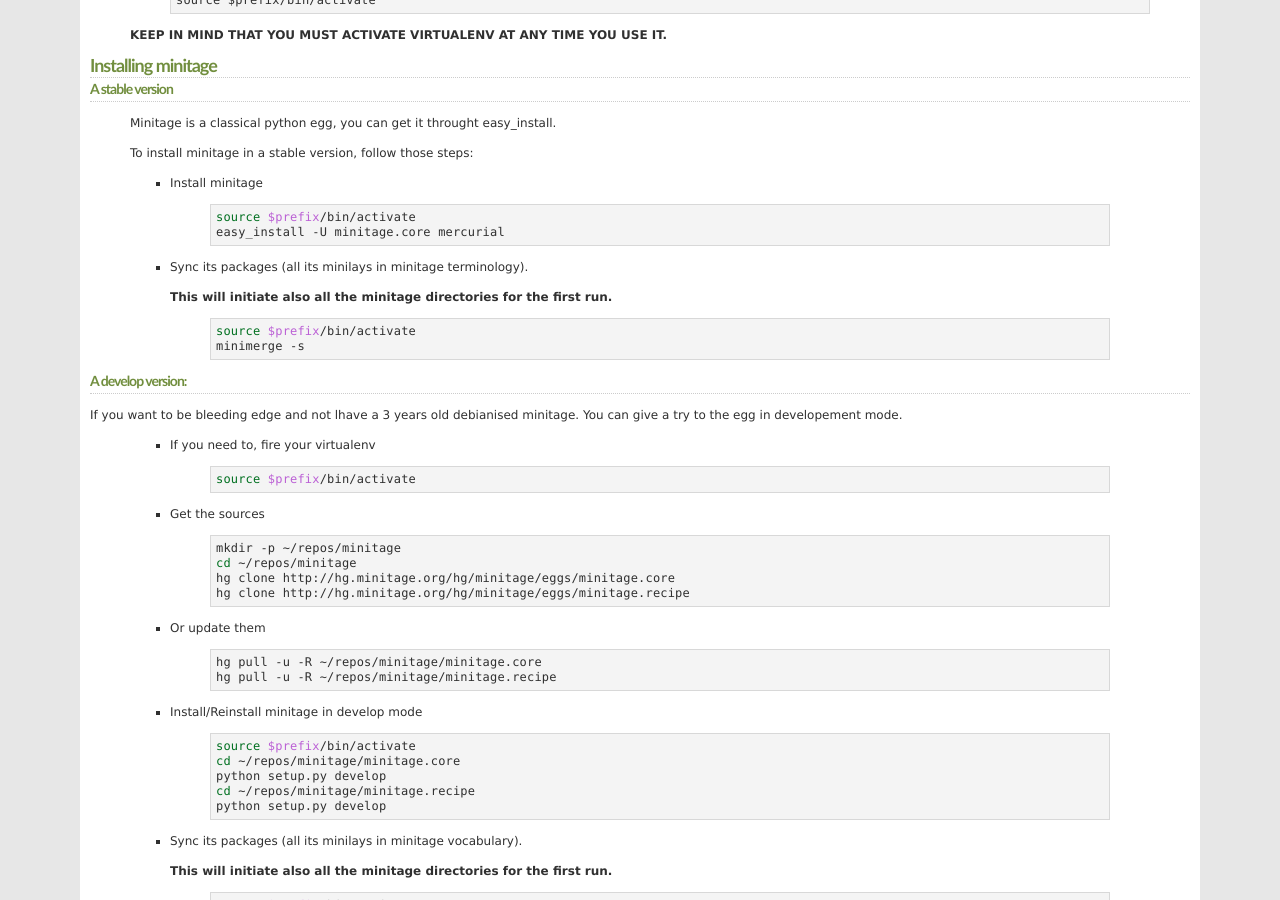
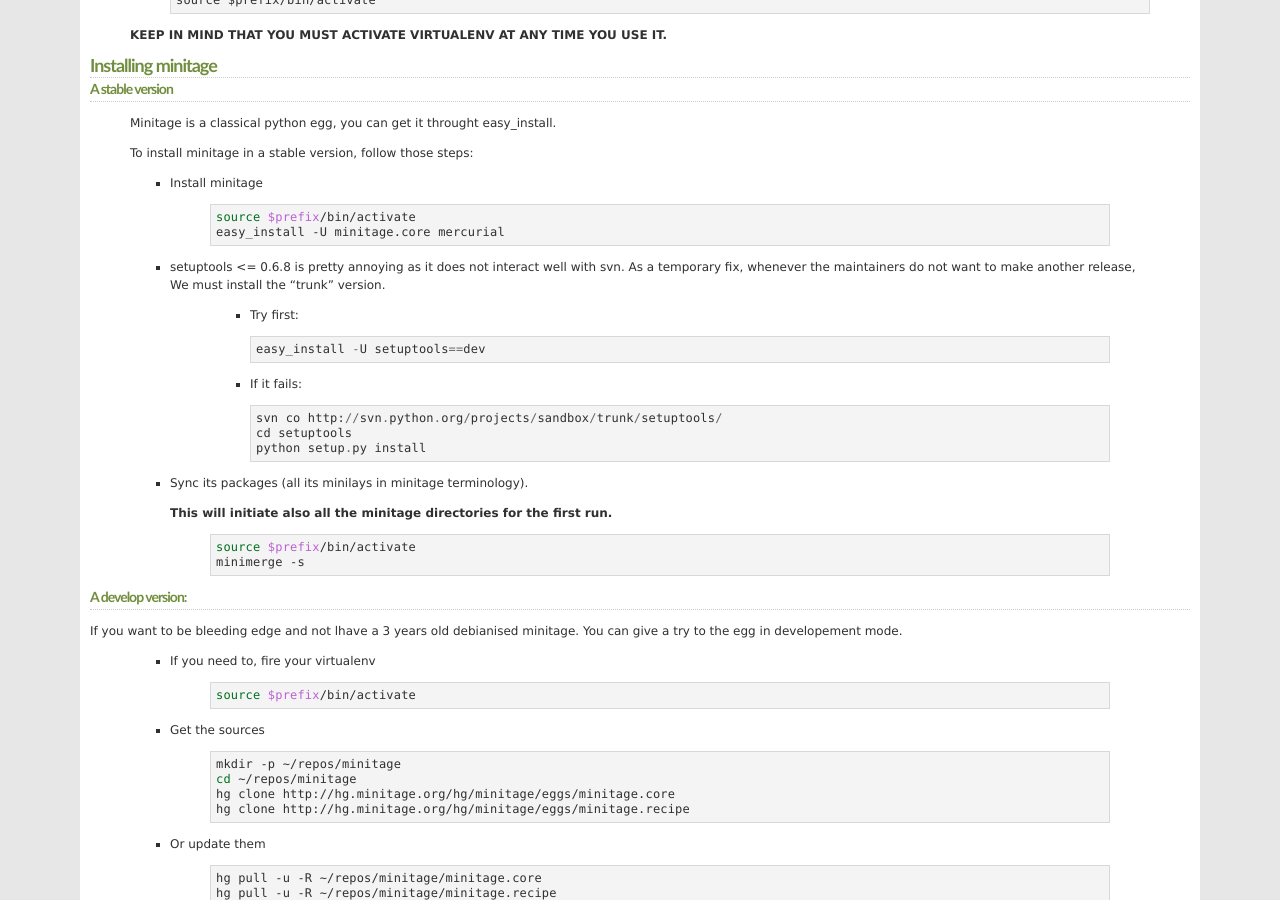
Before and after one commit to minitage/minitage.github.io, a Sphinx documentation site: the page built from source/installation.rst, in a window 1280 px wide and 900 px high, scrolled down 3599 px. Built offline with Sphinx 7.4.7, drawn with Linux system fonts in a browser that asks for light colours.

Commit message:
add setuptools tip

```diff
--- a/source/installation.rst
+++ b/source/installation.rst
@@ -205,6 +205,20 @@
             source $prefix/bin/activate
             easy_install -U minitage.core mercurial
 
+    - setuptools <= 0.6.8 is pretty annoying as it does not interact well with
+      svn. As a temporary fix, whenever the maintainers do not want to make
+      another release, We must install the "trunk" version.
+
+        - Try first::
+
+            easy_install -U setuptools==dev
+
+        - If it fails::
+
+            svn co http://svn.python.org/projects/sandbox/trunk/setuptools/
+            cd setuptools
+            python setup.py install
+
     - Sync its packages (all its minilays in minitage terminology).
 
       **This will initiate also all the minitage directories for the first run.**
```
